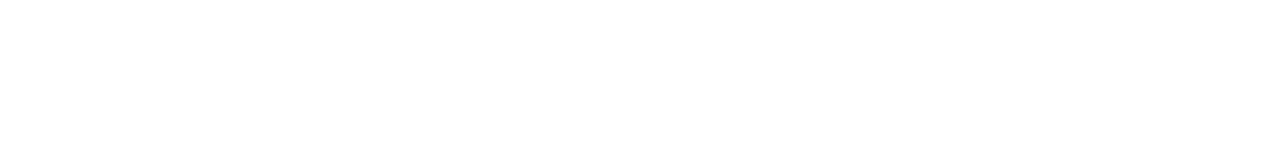
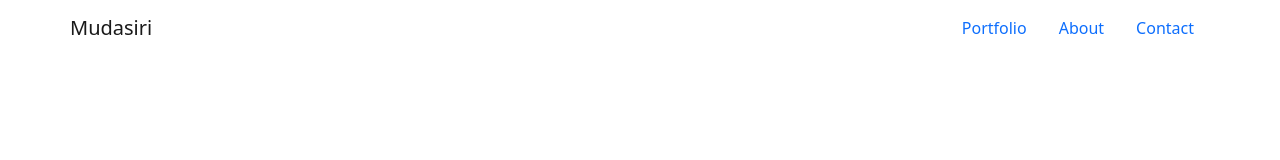
Before and after one commit to mudasiri/portfolio-bootstrap-version, a website: page index.htm in a window 1280 px wide. Drawn offline with nearby package versions, Linux system fonts and the light colour scheme.

Commit message:
done-header-html

```diff
--- a/index.htm
+++ b/index.htm
@@ -8,6 +8,20 @@
     <link href="https://cdn.jsdelivr.net/npm/bootstrap@5.2.1/dist/css/bootstrap.min.css" rel="stylesheet" integrity="sha384-iYQeCzEYFbKjA/T2uDLTpkwGzCiq6soy8tYaI1GyVh/UjpbCx/TYkiZhlZB6+fzT" crossorigin="anonymous">
 </head>
 <body>
+    <header class="container navbar">
+        <span class="navbar-brand">Mudasiri</span>
+        <ul class="nav">
+            <li class="nav-item">
+                <a class="nav-link" href="#">Portfolio</a>
+            </li>
+            <li class="nav-item">
+                <a class="nav-link" href="#">About</a>
+            </li>
+            <li class="nav-item">
+                <a class="nav-link" href="#">Contact</a>
+            </li>
+        </ul>
+    </header>
 <script src="https://cdn.jsdelivr.net/npm/@popperjs/core@2.11.6/dist/umd/popper.min.js" integrity="sha384-oBqDVmMz9ATKxIep9tiCxS/Z9fNfEXiDAYTujMAeBAsjFuCZSmKbSSUnQlmh/jp3" crossorigin="anonymous"></script>
 <script src="https://cdn.jsdelivr.net/npm/bootstrap@5.2.1/dist/js/bootstrap.min.js" integrity="sha384-7VPbUDkoPSGFnVtYi0QogXtr74QeVeeIs99Qfg5YCF+TidwNdjvaKZX19NZ/e6oz" crossorigin="anonymous"></script>
 </body>
```
